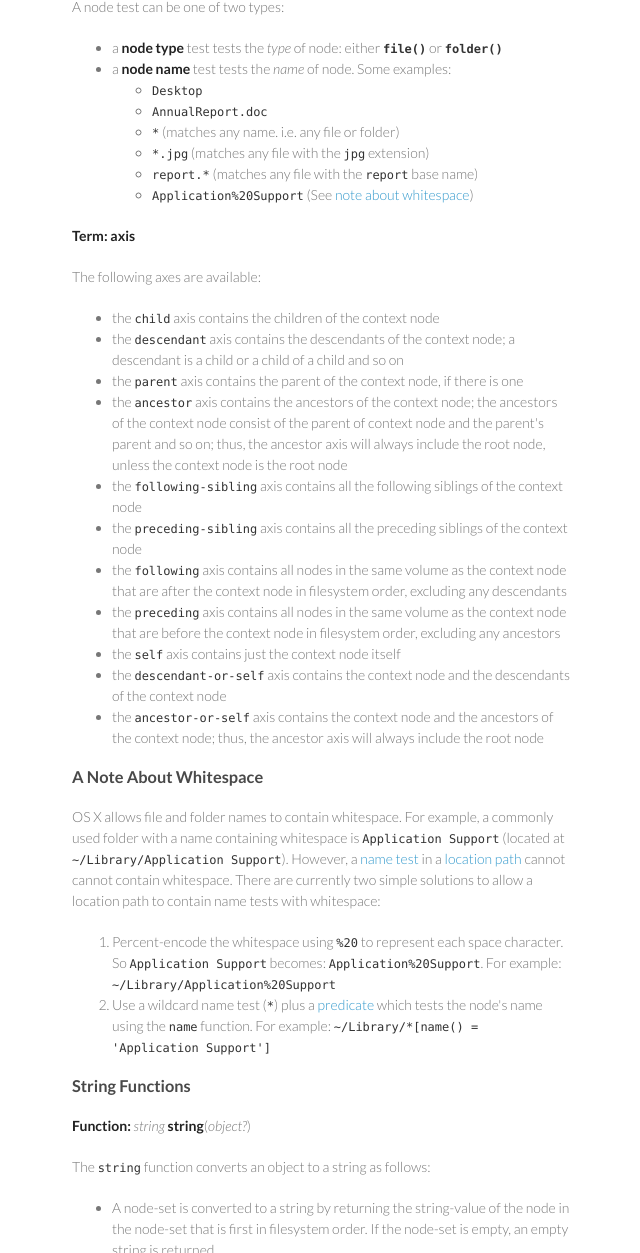
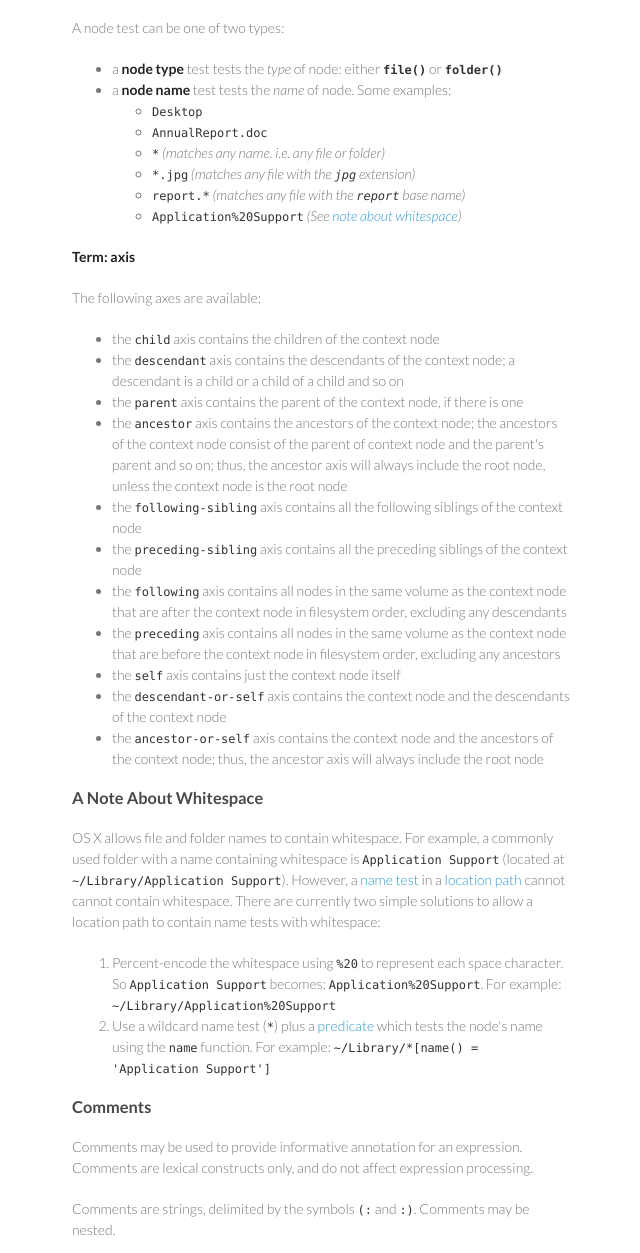
Before and after one commit to itod/pathological-docs, a plain HTML site: page index.html in a window 1280 px wide. Shown: the part 1547-2800 px from the top of the page, without its empty margins (498-1138 px from the left). Drawn offline with Linux system fonts and the light colour scheme.

```diff
--- a/index.html
+++ b/index.html
@@ -34,6 +34,7 @@
 <ul>
 <li><a href="#terms">Terms</a></li>
 <li><a href="#note-whitespace">A note about whitespace</a></li>
+<li><a href="#comments">Comments</a></li>
 <li><a href="#string-functions">String functions</a></li>
 <li><a href="#date-functions">Date functions</a></li>
 <li><a href="#number-functions">Number functions</a></li>
@@ -103,13 +104,17 @@
 <li><code>Desktop</code></li>
 <li><code>AnnualReport.doc</code></li>
 <li>
-<code>*</code> (matches any name. i.e. any file or folder)</li>
+<code>*</code> <em>(matches any name. i.e. any file or folder)</em>
+</li>
 <li>
-<code>*.jpg</code> (matches any file with the <code>jpg</code> extension)</li>
+<code>*.jpg</code> <em>(matches any file with the <code>jpg</code> extension)</em>
+</li>
 <li>
-<code>report.*</code> (matches any file with the <code>report</code> base name)</li>
+<code>report.*</code> <em>(matches any file with the <code>report</code> base name)</em>
+</li>
 <li>
-<code>Application%20Support</code> (See <a href="#note-whitespace">note about whitespace</a>)</li>
+<code>Application%20Support</code> <em>(See <a href="#note-whitespace">note about whitespace</a>)</em>
+</li>
 </ul>
 </li>
 </ul><p><a name="axis"></a><strong>Term:</strong> <strong>axis</strong></p>
@@ -140,6 +145,21 @@
 <li>Use a wildcard name test (<code>*</code>) plus a <a href="">predicate</a> which tests the node's name using the <a href="#fn-name"><code>name</code></a> function. For example: <code>~/Library/*[name() = 'Application Support']</code>
 </li>
 </ol><h3>
+<a name="comments" class="anchor" href="#comments"><span class="octicon octicon-link"></span></a>
+<a name="comments"></a>Comments</h3>
+
+<p>Comments may be used to provide informative annotation for an expression. Comments are lexical constructs only, and do not affect expression processing.</p>
+
+<p>Comments are strings, delimited by the symbols <code>(:</code> and <code>:)</code>. Comments may be nested.</p>
+
+<p>A comment may be used anywhere ignorable whitespace is allowed.</p>
+
+<p>The following is an example of a comment:</p>
+
+<pre><code>(: Houston, we have a problem :)
+</code></pre>
+
+<h3>
 <a name="string-functions" class="anchor" href="#string-functions"><span class="octicon octicon-link"></span></a>
 <a name="string-functions"></a>String Functions</h3>
 
```
Also changed, not shown: params.json (+1 -1 lines).
